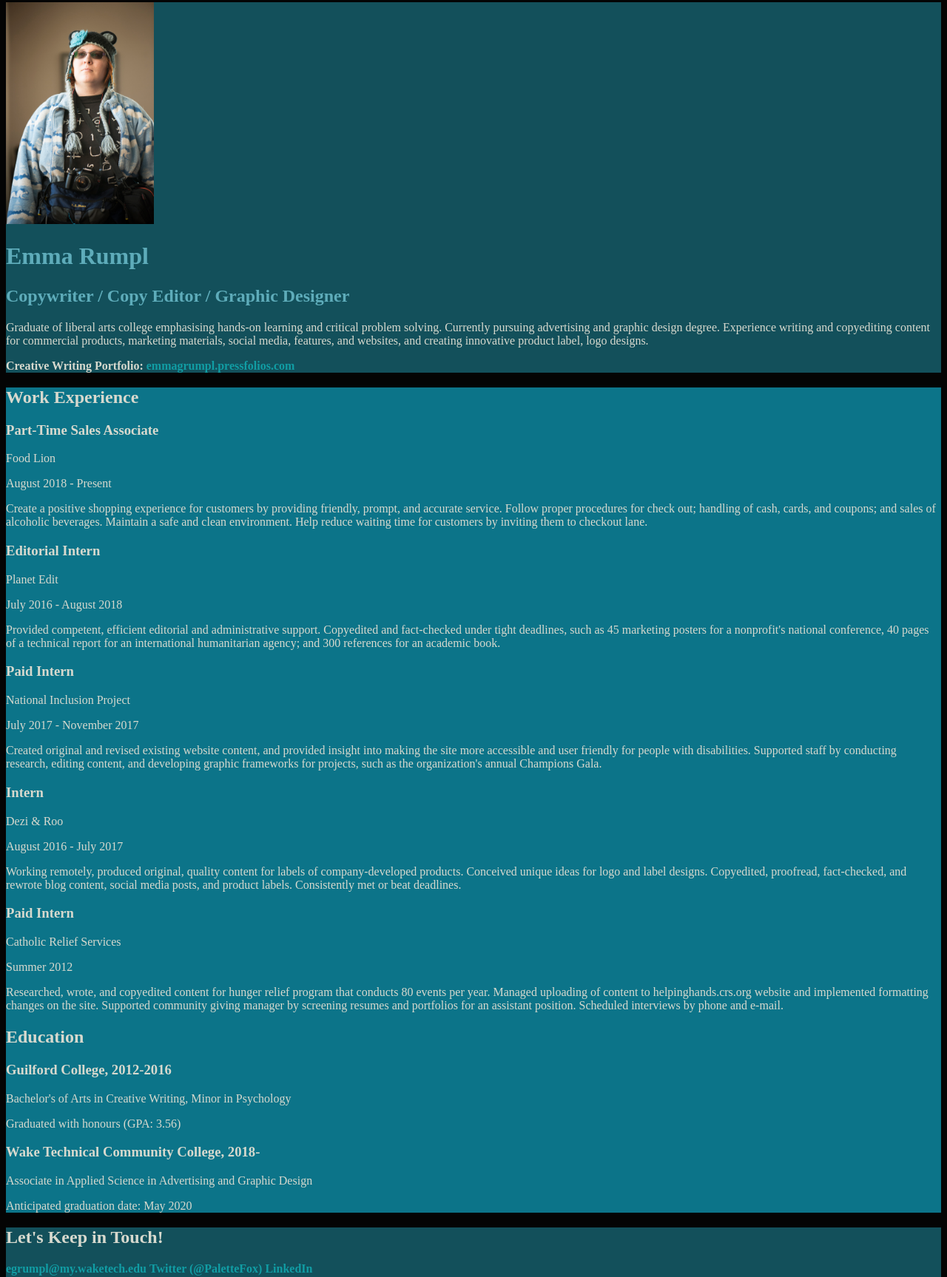
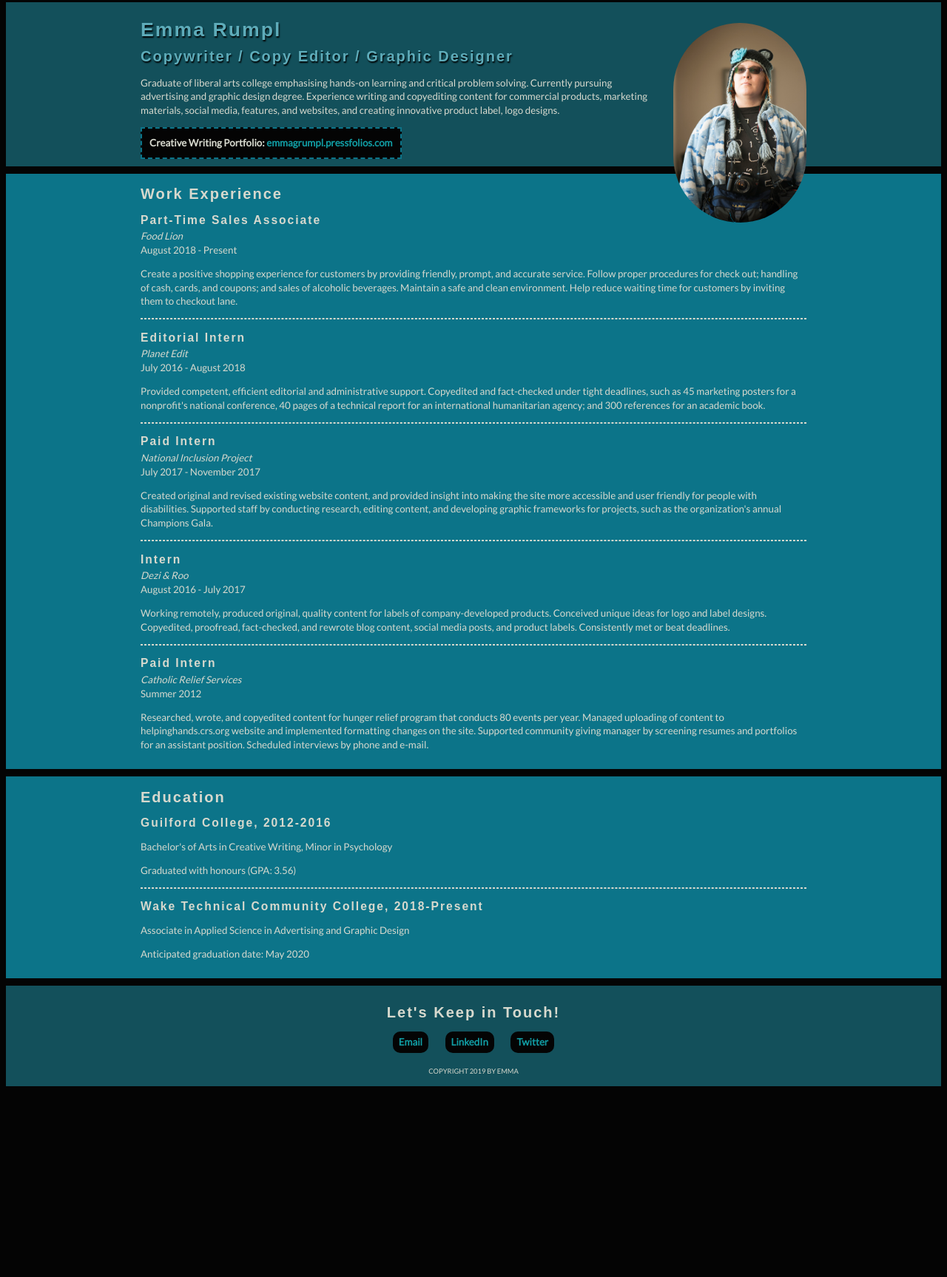
Before and after one commit to erumpl/WEB210, a plain HTML site: page lesson03/index.html in a window 1280 px wide. Shown: the part 5-1732 px from the top of the page at 74% size. After the commit the page ends 1482 px from the top, so only its background shows below. Drawn offline with Linux system fonts and the light colour scheme; a web font is replaced by a local one.

Commit message:
Add files via upload

```diff
--- a/lesson03/index.html
+++ b/lesson03/index.html
@@ -5,60 +5,75 @@
     <meta name="viewport" content="width=device-width, initial-scale=1.0">
     <title>Emma Rumpl | Resume</title>
     <link rel="stylesheet" href="styles.css">
+	<link href="https://fonts.googleapis.com/css?family=Lato&display=swap" rel="stylesheet">
+	<link href="https://fonts.googleapis.com/css?family=Nova+Round&display=swap" rel="stylesheet">
 </head>
 <body>
     <!-- // Intro -->
     <header>
-        <img src="images/emma-rumpl.jpg" alt="Emma Rumpl" height="300px">
+		<div class="content-wrap">
+        <img src="images/emma-rumpl.jpg" alt="Emma Rumpl">
         <h1>Emma Rumpl</h1>
         <h2>Copywriter / Copy Editor / Graphic Designer</h2>
         <p>Graduate of liberal arts college emphasising hands-on learning and critical problem solving. Currently pursuing advertising and graphic design degree. Experience writing and copyediting content for commercial products, marketing materials, social media, features, and websites, and creating innovative product label, logo designs.</p>
 
-<p><b>Creative Writing Portfolio:</b> <a href="http://emmagrumpl.pressfolios.com" target="_blank">emmagrumpl.pressfolios.com</a></p>
+<span class="portfolio"><b>Creative Writing Portfolio:</b> <a href="http://emmagrumpl.pressfolios.com" target="_blank">emmagrumpl.pressfolios.com</a></span>
+		</div>
     </header>
 
     <main>
         <!-- // Work Experience -->
         <section class="work">
+			<div class="content-wrap">
             <h2>Work Experience</h2>
 
             <h3>Part-Time Sales Associate</h3>
-            <p>Food Lion</p>
-            <p>August 2018 - Present</p>
+            <em>Food Lion</em><br>
+            August 2018 - Present
 
             <!-- Add as many paragraphs as you need. -->
             <p>Create a positive shopping experience for customers by providing friendly, prompt, and accurate service. Follow proper procedures for check out; handling of cash, cards, and coupons; and sales of alcoholic beverages. Maintain a safe and clean environment. Help reduce waiting time for customers by inviting them to checkout lane.</p>
 
+				<hr>
+
             <h3>Editorial Intern</h3>
-            <p>Planet Edit</p>
-            <p>July 2016 - August 2018</p>
+            <em>Planet Edit</em><br>
+            July 2016 - August 2018
 
             <!-- Add as many paragraphs as you need. -->
             <p>Provided competent, efficient editorial and administrative support. Copyedited and fact-checked under tight deadlines, such as 45 marketing posters for a nonprofit's national conference, 40 pages of a technical report for an international humanitarian agency; and 300 references for an academic book.</p>
 
+				<hr>
+
             <h3>Paid Intern</h3>
-            <p>National Inclusion Project</p>
-            <p>July 2017 - November 2017</p>
+            <em>National Inclusion Project</em><br>
+            July 2017 - November 2017
 
             <!-- Add as many paragraphs as you need. -->
             <p>Created original and revised existing website content, and provided insight into making the site more accessible and user friendly for people with disabilities. Supported staff by conducting research, editing content, and developing graphic frameworks for projects, such as the organization's annual Champions Gala.</p>
 
+				<hr>
+
             <h3>Intern</h3>
-            <p>Dezi & Roo</p>
-            <p>August 2016 - July 2017</p>
+           	<em>Dezi & Roo</em><br>
+            August 2016 - July 2017
 
             <!-- Add as many paragraphs as you need. -->
             <p>Working remotely, produced original, quality content for labels of company-developed products. Conceived unique ideas for logo and label designs. Copyedited, proofread, fact-checked, and rewrote blog content, social media posts, and product labels. Consistently met or beat deadlines.</p>
 
+				<hr>
+
             <h3>Paid Intern</h3>
-            <p>Catholic Relief Services</p>
-            <p>Summer 2012</p>
+            <em>Catholic Relief Services</em><br>
+            Summer 2012
 
             <!-- Add as many paragraphs as you need. -->
-            <p>Researched, wrote, and copyedited content for hunger relief program that conducts 80 events per year. Managed uploading of content to helpinghands.crs.org website and implemented formatting changes on the site. Supported community giving manager by screening resumes and portfolios for an assistant position. Scheduled interviews by phone and e-mail.</p>
+            <p>Researched, wrote, and copyedited content for hunger relief program that conducts 80 events per year. Managed uploading of content to helpinghands.crs.org website and implemented formatting changes on the site. Supported community giving manager by screening resumes and portfolios for an assistant position. Scheduled interviews by phone and e-mail.</p></div>
+		</section>
 
         <!-- // Education -->
         <section class="education">
+			<div class="content-wrap">
             <h2>Education</h2>
 
             <h3>Guilford College, 2012-2016</h3>
@@ -67,27 +82,32 @@
             <!-- Add as many paragraphs as you need. -->
             <p>Graduated with honours (GPA: 3.56)</p>
 
-            <h3>Wake Technical Community College, 2018-</h3>
+				<hr>
+
+            <h3>Wake Technical Community College, 2018-Present</h3>
             <p>Associate in Applied Science in Advertising and Graphic Design</p>
 
             <!-- Add as many paragraphs as you need. -->
             <p>Anticipated graduation date: May 2020</p>
             <!-- End of school details. -->
+			</div>
         </section>
     </main>
 
     <!-- // Footer & contact info -->
     <footer>
+		<div class="content-wrap">
         <h2>Let's Keep in Touch!</h2>
 
         <!-- Social media and contact links. Add or remove any networks. -->
-        <div>
-            <a href="mailto:egrumpl@my.waketech.edu">egrumpl@my.waketech.edu</a>
-            <a href="https://twitter.com/PaletteFox" target="_blank">Twitter (@PaletteFox)</a>
-            <a href="https://www.linkedin.com/in/emma-rumpl/" target="_blank">LinkedIn</a>
+        <div class="contact-info">
+            <a href="mailto:egrumpl@my.waketech.edu">Email</a>
+			<a href="https://www.linkedin.com/in/emma-rumpl/" target="_blank">LinkedIn</a>
+            <a href="https://twitter.com/PaletteFox" target="_blank">Twitter</a>
         </div>
 
-        <p>Copyright 2019 by Emma</p>
+			<span class="copyright">Copyright 2019 by Emma</span>
+		</div>
     </footer>
 </body>
 </html>
--- a/lesson03/styles.css
+++ b/lesson03/styles.css
@@ -12,6 +12,9 @@
 body {
 	background:#040404;
 	color:#d7d9ce;
+	font-family:'Lato',sans-serif;
+	font-size:10pt;
+	line-height:14pt;
 	}
 
 a {
@@ -24,24 +27,86 @@ a:hover {
 	font-style:italic;
 	}
 
+hr {
+	border-color:#d7d9ce;
+	border-style:dashed;
+}
+
+.content-wrap {
+	width:900px;
+	margin:0 auto;
+}
+
 /* Header and Footer
 ----------------------*/
 header, footer {
 	background:#13505b;
+	padding:10px 10px;
+	}
+
+img {
+	float:right;
+	width:180px;
+	border-radius:100px;
+	margin-left:20px;
+	}
+
+header h1 {
+	text-shadow:#000 1px 2px 2px;
+	}
+
+header h2 {
+	text-shadow:#000 2px 1px 2px;
 	}
 
 header h1, header h2 {
 	color:#5eacba;
+	text-shadow:#000 1px 2px 2px;
 	}
+
+h1, h2, h3 {
+	font-family:Nova Round,sans-serif;
+	letter-spacing:2px;
+	}
+h3 {
+	margin-bottom:3px;
+	}
+
+.portfolio {
+	display:inline-block;
+	padding:10px;
+	border:2px dashed #0c7489;
+	background:#040404;
+	}
+
+footer {
+	text-align:center;
+	}
+
+.contact-info a {
+	background:#040404;
+	margin:0px 10px 14px 10px;
+	padding:5px 8px;
+	display:inline-block;
+	border-radius:10px;
+	}
+.copyright {
+	text-transform:uppercase;
+	font-size:7pt;
+}
 
 /* Work Experience
 ----------------------*/
 .work {
 	background:#0c7489;
+	padding:2px 10px 10px 10px;
+	margin:10px 0;
 	}
 
 /* Education
 ----------------------*/
 .education {
 	background:#0c7489;
+	padding:2px 10px 10px 10px;
+	margin:10px 0;
 	}
```
